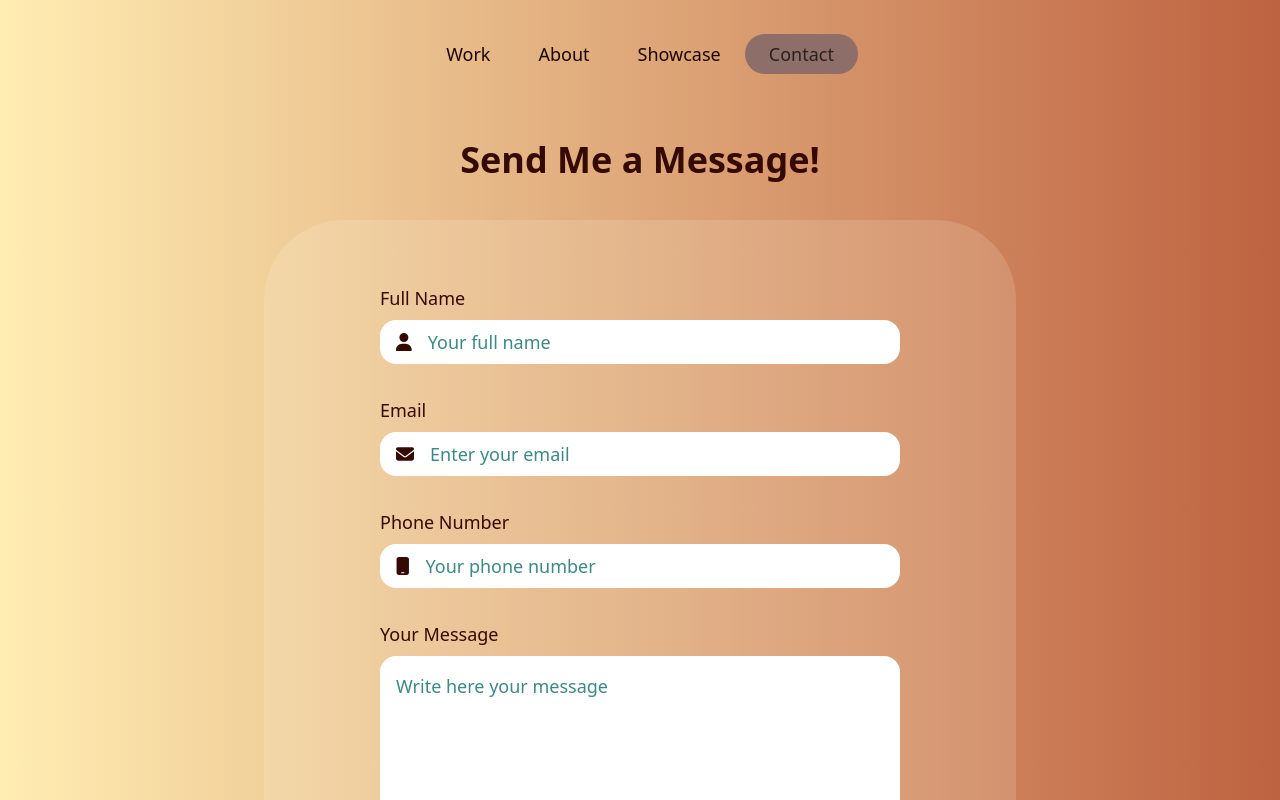
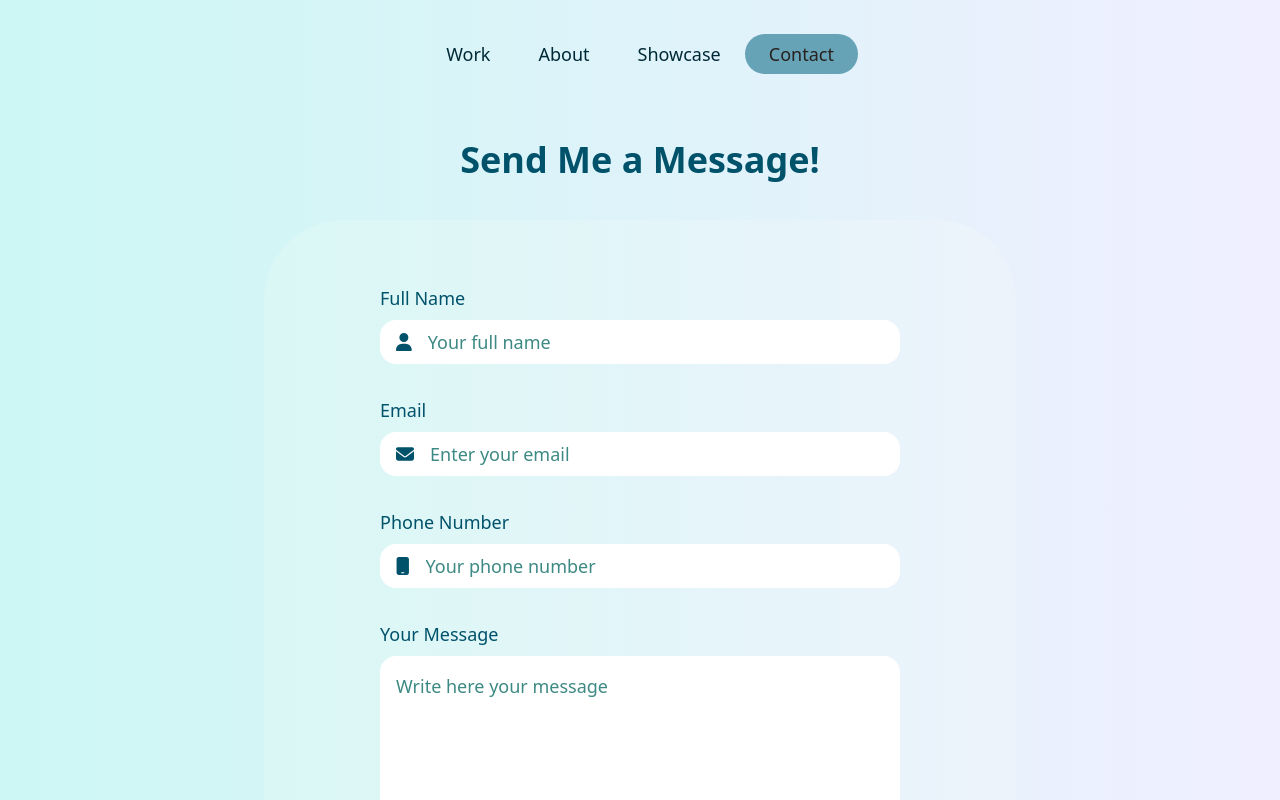
Before and after one commit to Ale-1508/portfolio, a Next.js app: page /contact in a window 1280 px wide. Shown: the top 800 px of the page. Built offline with nearby package versions, Linux system fonts and the light colour scheme.

Commit message:
FIX seasonal color logic

```diff
--- a/src/app/_core/components/buttons/PrimaryButton.tsx
+++ b/src/app/_core/components/buttons/PrimaryButton.tsx
@@ -15,7 +15,7 @@ export const PrimaryFormButton = ({ text }: PrimaryButtonProps) => {
         py-2 px-8 rounded-3xl
         text-white text-md font-normal font-sans select-none
         ${activePalette.bg.primary["500"]} cursor-pointer
-        ${activePalette.bg.hover} hover:shadow-2xl
+        ${activePalette.bg.hover["600"]} hover:shadow-2xl
         focus:outline-none focus:ring-2 focus:ring-primary-500 focus:ring-opacity-50
         duration-500 ease-out
       `}
@@ -34,7 +34,7 @@ export const PrimaryButton = ({ text }: PrimaryButtonProps) => {
         "py-2 px-8 rounded-3xl",
         "text-white text-sm font-normal font-sans select-none",
         activePalette.bg.primary["500"] + " cursor-pointer",
-        activePalette.bg.hover + " hover:shadow-2xl",
+        activePalette.bg.hover["600"] + " hover:shadow-2xl",
         "focus:outline-none focus:ring-2 focus:ring-primary-500 focus:ring-opacity-50",
         "duration-500 ease-out",
       )}
--- a/src/app/globals.css
+++ b/src/app/globals.css
@@ -10,6 +10,99 @@
   :root {
     --foreground: #171717;
   }
+}
+
+:root,
+[data-season="winter"] {
+  --palette-gradient: linear-gradient(to right, #ccf7f4, #f0efff);
+  --palette-50: 230 240 243;
+  --palette-100: 204 224 231;
+  --palette-150: 179 209 219;
+  --palette-200: 153 194 207;
+  --palette-250: 128 179 195;
+  --palette-300: 102 163 182;
+  --palette-350: 77 148 170;
+  --palette-400: 51 133 158;
+  --palette-450: 26 117 146;
+  --palette-500: 0 102 134;
+  --palette-550: 0 92 121;
+  --palette-600: 0 82 107;
+  --palette-650: 0 71 94;
+  --palette-700: 0 61 80;
+  --palette-750: 0 51 67;
+  --palette-800: 0 41 54;
+  --palette-850: 0 31 40;
+  --palette-900: 0 20 27;
+  --palette-950: 0 10 13;
+}
+
+[data-season="spring"] {
+  --palette-gradient: linear-gradient(to right, #fce9f9, #e3ffcc);
+  --palette-50: 234 241 232;
+  --palette-100: 213 227 209;
+  --palette-150: 192 214 186;
+  --palette-200: 171 200 163;
+  --palette-250: 150 186 140;
+  --palette-300: 128 172 117;
+  --palette-350: 107 158 94;
+  --palette-400: 86 145 71;
+  --palette-450: 65 131 48;
+  --palette-500: 44 117 25;
+  --palette-550: 40 105 23;
+  --palette-600: 35 94 20;
+  --palette-650: 31 82 18;
+  --palette-700: 26 70 15;
+  --palette-750: 22 59 13;
+  --palette-800: 18 47 10;
+  --palette-850: 13 35 7;
+  --palette-900: 9 23 5;
+  --palette-950: 4 12 2;
+}
+
+[data-season="summer"] {
+  --palette-gradient: linear-gradient(to right, #eed991, #ccf7f4);
+  --palette-50: 231 240 240;
+  --palette-100: 207 225 224;
+  --palette-150: 182 211 209;
+  --palette-200: 158 196 193;
+  --palette-250: 134 181 178;
+  --palette-300: 110 166 162;
+  --palette-350: 86 151 147;
+  --palette-400: 61 137 131;
+  --palette-450: 159 194 146;
+  --palette-500: 13 107 100;
+  --palette-550: 12 96 90;
+  --palette-600: 10 86 80;
+  --palette-650: 9 75 70;
+  --palette-700: 8 64 60;
+  --palette-750: 7 54 50;
+  --palette-800: 5 43 40;
+  --palette-850: 4 32 30;
+  --palette-900: 3 21 20;
+  --palette-950: 1 11 10;
+}
+
+[data-season="fall"] {
+  --palette-gradient: linear-gradient(to right, #ffedb2, #be6240);
+  --palette-50: 236 231 230;
+  --palette-100: 217 207 205;
+  --palette-150: 198 182 180;
+  --palette-200: 179 158 155;
+  --palette-250: 161 134 130;
+  --palette-300: 142 110 104;
+  --palette-350: 123 86 79;
+  --palette-400: 104 61 54;
+  --palette-450: 85 37 29;
+  --palette-500: 66 13 4;
+  --palette-550: 59 12 4;
+  --palette-600: 53 10 3;
+  --palette-650: 46 9 3;
+  --palette-700: 40 8 2;
+  --palette-750: 33 7 2;
+  --palette-800: 26 5 2;
+  --palette-850: 20 4 1;
+  --palette-900: 13 3 1;
+  --palette-950: 7 1 0;
 }
 
 body {
--- a/src/app/layout.tsx
+++ b/src/app/layout.tsx
@@ -4,6 +4,7 @@ import "./globals.css";
 
 import { NavbarProvider } from '@/components/navbar/context/NavbarContext';
 import Layout from "./_core/components/Layout";
+import { seasonScript } from "@/logic/_core/common/seasons";
 
 const geistSans = localFont({
   src: "./fonts/GeistVF.woff",
@@ -28,8 +29,9 @@ export default function RootLayout({
   children: React.ReactNode;
 }>) {
   return (
-    <html lang="en">
+    <html lang="en" suppressHydrationWarning>
       <head>
+        <script dangerouslySetInnerHTML={{ __html: seasonScript }} />
         <link rel="icon" href="/favicon.ico" sizes="any" />
       </head>
       <body
--- a/src/logic/_core/common/colors.ts
+++ b/src/logic/_core/common/colors.ts
@@ -1,5 +1,3 @@
-import { Season, getSeason } from "@/logic/_core/common/seasons"
-
 export interface ColorScheme { [key: number]: string; }
 
 export interface ColorPalette {
@@ -19,269 +17,64 @@ export interface ColorPalette {
   }
 }
 
-
-const winterPalette = {
+export const activePalette: ColorPalette = {
   text: {
     primary: {
-      50: `text-winter-50`,
-      100: `text-winter-100`,
-      150: `text-winter-150`,
-      200: `text-winter-200`,
-      250: `text-winter-250`,
-      300: `text-winter-300`,
-      350: `text-winter-350`,
-      400: `text-winter-400`,
-      450: `text-winter-450`,
-      500: `text-winter-500`,
-      550: `text-winter-550`,
-      600: `text-winter-600`,
-      650: `text-winter-650`,
-      700: `text-winter-700`,
-      750: `text-winter-750`,
-      800: `text-winter-800`,
-      850: `text-winter-850`,
-      900: `text-winter-900`,
-      950: `text-winter-950`,
+      50: `text-palette-50`,
+      100: `text-palette-100`,
+      150: `text-palette-150`,
+      200: `text-palette-200`,
+      250: `text-palette-250`,
+      300: `text-palette-300`,
+      350: `text-palette-350`,
+      400: `text-palette-400`,
+      450: `text-palette-450`,
+      500: `text-palette-500`,
+      550: `text-palette-550`,
+      600: `text-palette-600`,
+      650: `text-palette-650`,
+      700: `text-palette-700`,
+      750: `text-palette-750`,
+      800: `text-palette-800`,
+      850: `text-palette-850`,
+      900: `text-palette-900`,
+      950: `text-palette-950`,
     },
   },
-  bg:{
+  bg: {
     primary: {
-      50: `bg-winter-50`,
-      100: `bg-winter-100`,
-      150: `bg-winter-150`,
-      200: `bg-winter-200`,
-      250: `bg-winter-250`,
-      300: `bg-winter-300`,
-      350: `bg-winter-350`,
-      400: `bg-winter-400`,
-      450: `bg-winter-450`,
-      500: `bg-winter-500`,
-      550: `bg-winter-550`,
-      600: `bg-winter-600`,
-      650: `bg-winter-650`,
-      700: `bg-winter-700`,
-      750: `bg-winter-750`,
-      800: `bg-winter-800`,
-      850: `bg-winter-850`,
-      900: `bg-winter-900`,
-      950: `bg-winter-950`,
+      50: `bg-palette-50`,
+      100: `bg-palette-100`,
+      150: `bg-palette-150`,
+      200: `bg-palette-200`,
+      250: `bg-palette-250`,
+      300: `bg-palette-300`,
+      350: `bg-palette-350`,
+      400: `bg-palette-400`,
+      450: `bg-palette-450`,
+      500: `bg-palette-500`,
+      550: `bg-palette-550`,
+      600: `bg-palette-600`,
+      650: `bg-palette-650`,
+      700: `bg-palette-700`,
+      750: `bg-palette-750`,
+      800: `bg-palette-800`,
+      850: `bg-palette-850`,
+      900: `bg-palette-900`,
+      950: `bg-palette-950`,
     },
     hover: {
-      100: `hover:bg-winter-100`,
-      200: `hover:bg-winter-200`,
-      600: `hover:bg-winter-600`,
+      100: `hover:bg-palette-100`,
+      150: `hover:bg-palette-150`,
+      200: `hover:bg-palette-200`,
+      600: `hover:bg-palette-600`,
     },
-    selection: `selection:bg-winter-300`,
-    outline: `focus-within:outline-winter-300`
+    selection: `selection:bg-palette-300`,
+    outline: `focus-within:outline-palette-300`
   },
-  bgGradient: "linear-gradient(to right, #ccf7f4, #f0efff)",
+  bgGradient: "var(--palette-gradient)",
   primary: {},
   secondary: {},
   tertiary: {},
   accents: {},
 }
-
-const springPalette = {
-  text: {
-    primary: {
-      50: `text-spring-50`,
-      100: `text-spring-100`,
-      150: `text-spring-150`,
-      200: `text-spring-200`,
-      250: `text-spring-250`,
-      300: `text-spring-300`,
-      350: `text-spring-350`,
-      400: `text-spring-400`,
-      450: `text-spring-450`,
-      500: `text-spring-500`,
-      550: `text-spring-550`,
-      600: `text-spring-600`,
-      650: `text-spring-650`,
-      700: `text-spring-700`,
-      750: `text-spring-750`,
-      800: `text-spring-800`,
-      850: `text-spring-850`,
-      900: `text-spring-900`,
-      950: `text-spring-950`,
-    },
-  },
-  bg:{
-    primary: {
-      50: `bg-spring-50`,
-      100: `bg-spring-100`,
-      150: `bg-spring-150`,
-      200: `bg-spring-200`,
-      250: `bg-spring-250`,
-      300: `bg-spring-300`,
-      350: `bg-spring-350`,
-      400: `bg-spring-400`,
-      450: `bg-spring-450`,
-      500: `bg-spring-500`,
-      550: `bg-spring-550`,
-      600: `bg-spring-600`,
-      650: `bg-spring-650`,
-      700: `bg-spring-700`,
-      750: `bg-spring-750`,
-      800: `bg-spring-800`,
-      850: `bg-spring-850`,
-      900: `bg-spring-900`,
-      950: `bg-spring-950`,
-    },
-    hover: {
-      100: `hover:bg-spring-100`,
-      200: `hover:bg-spring-200`,
-      600: `hover:bg-spring-600`,
-    },
-    selection: `selection:bg-spring-300`,
-    outline: `focus-within:outline-spring-300`
-  },
-  bgGradient: "linear-gradient(to right, #fce9f9, #e3ffcc)",
-  primary: {},
-  secondary: {},
-  tertiary: {},
-  accents: {},
-}
-
-const summerPalette = {
-  text: {
-    primary: {
-      50: `text-summer-50`,
-      100: `text-summer-100`,
-      150: `text-summer-150`,
-      200: `text-summer-200`,
-      250: `text-summer-250`,
-      300: `text-summer-300`,
-      350: `text-summer-350`,
-      400: `text-summer-400`,
-      450: `text-summer-450`,
-      500: `text-summer-500`,
-      550: `text-summer-550`,
-      600: `text-summer-600`,
-      650: `text-summer-650`,
-      700: `text-summer-700`,
-      750: `text-summer-750`,
-      800: `text-summer-800`,
-      850: `text-summer-850`,
-      900: `text-summer-900`,
-      950: `text-summer-950`,
-    },
-  },
-  bg:{
-    primary: {
-      50: `bg-summer-50`,
-      100: `bg-summer-100`,
-      150: `bg-summer-150`,
-      200: `bg-summer-200`,
-      250: `bg-summer-250`,
-      300: `bg-summer-300`,
-      350: `bg-summer-350`,
-      400: `bg-summer-400`,
-      450: `bg-summer-450`,
-      500: `bg-summer-500`,
-      550: `bg-summer-550`,
-      600: `bg-summer-600`,
-      650: `bg-summer-650`,
-      700: `bg-summer-700`,
-      750: `bg-summer-750`,
-      800: `bg-summer-800`,
-      850: `bg-summer-850`,
-      900: `bg-summer-900`,
-      950: `bg-summer-950`,
-    },
-    hover: {
-      100: `hover:bg-summer-100`,
-      200: `hover:bg-summer-200`,
-      600: `hover:bg-summer-600`,
-    },
-    selection: `selection:bg-summer-300`,
-    outline: `focus-within:outline-summer-300`
-  },
-  bgGradient: "linear-gradient(to right, #eed991, #ccf7f4)",
-  primary: {},
-  secondary: {},
-  tertiary: {},
-  accents: {},
-}
-
-const fallPalette = {
-  text: {
-    primary: {
-      50: `text-fall-50`,
-      100: `text-fall-100`,
-      150: `text-fall-150`,
-      200: `text-fall-200`,
-      250: `text-fall-250`,
-      300: `text-fall-300`,
-      350: `text-fall-350`,
-      400: `text-fall-400`,
-      450: `text-fall-450`,
-      500: `text-fall-500`,
-      550: `text-fall-550`,
-      600: `text-fall-600`,
-      650: `text-fall-650`,
-      700: `text-fall-700`,
-      750: `text-fall-750`,
-      800: `text-fall-800`,
-      850: `text-fall-850`,
-      900: `text-fall-900`,
-      950: `text-fall-950`,
-    },
-  },
-  bg:{
-    primary: {
-      50: `bg-fall-50`,
-      100: `bg-fall-100`,
-      150: `bg-fall-150`,
-      200: `bg-fall-200`,
-      250: `bg-fall-250`,
-      300: `bg-fall-300`,
-      350: `bg-fall-350`,
-      400: `bg-fall-400`,
-      450: `bg-fall-450`,
-      500: `bg-fall-500`,
-      550: `bg-fall-550`,
-      600: `bg-fall-600`,
-      650: `bg-fall-650`,
-      700: `bg-fall-700`,
-      750: `bg-fall-750`,
-      800: `bg-fall-800`,
-      850: `bg-fall-850`,
-      900: `bg-fall-900`,
-      950: `bg-fall-950`,
-    },
-    hover: {
-      100: `hover:bg-fall-100`,
-      150: `hover:bg-fall-150`,
-      200: `hover:bg-fall-200`,
-      600: `hover:bg-fall-600`,
-    },
-    selection: `selection:bg-fall-300`,
-    outline: `focus-within:outline-fall-300`
-  },
-  bgGradient: "linear-gradient(to right, #ffedb2, #be6240)",
-  primary:{},
-  secondary: {},
-  tertiary: {},
-  accents: {},
-}
-
-export const getColorPalette = (): ColorPalette => {
-  const season: Season = getSeason();
-
-  //return springPalette; // PLACEHOLDER for testing purpose
-  switch (season) {
-    case "winter":
-      return winterPalette;
-    case "spring":
-      return springPalette;
-    case "summer":
-      return summerPalette;
-    case "fall":
-      return fallPalette;
-
-    default:
-      throw new Error("season not found")
-  }
-}
-
-export const activePalette: ColorPalette = getColorPalette()
--- a/src/logic/_core/common/seasons.ts
+++ b/src/logic/_core/common/seasons.ts
@@ -17,3 +17,5 @@ export const getSeason = (): Season | undefined => {
     return undefined
   }
 }
+
+export const seasonScript = `document.documentElement.dataset.season = (${getSeason.toString()})() ?? "";`
--- a/tailwind.config.ts
+++ b/tailwind.config.ts
@@ -102,89 +102,26 @@ const config: Config = {
           900: "#1e251b",
           950: "#0f130d",
         },
-        winter: {
-          50:  "#e6f0f3",
-          100: "#cce0e7",
-          150: "#b3d1db",
-          200: "#99c2cf",
-          250: "#80b3c3",
-          300: "#66a3b6",
-          350: "#4d94aa",
-          400: "#33859e",
-          450: "#1a7592",
-          500: "#006686",
-          550: "#005c79",
-          600: "#00526b",
-          650: "#00475e",
-          700: "#003d50",
-          750: "#003343",
-          800: "#002936",
-          850: "#001f28",
-          900: "#00141b",
-          950: "#000a0d",
-        },
-        spring: {
-          50:  "#eaf1e8",
-          100: "#d5e3d1",
-          150: "#c0d6ba",
-          200: "#abc8a3",
-          250: "#96ba8c",
-          300: "#80ac75",
-          350: "#6b9e5e",
-          400: "#569147",
-          450: "#418330",
-          500: "#2c7519",
-          550: "#286917",
-          600: "#235e14",
-          650: "#1f5212",
-          700: "#1a460f",
-          750: "#163b0d",
-          800: "#122f0a",
-          850: "#0d2307",
-          900: "#091705",
-          950: "#040c02",
-        },
-        summer: {
-          50:  "#e7f0f0",
-          100: "#cfe1e0",
-          150: "#b6d3d1",
-          200: "#9ec4c1",
-          250: "#86b5b2",
-          300: "#6ea6a2",
-          350: "#569793",
-          400: "#3d8983",
-          450: "#9fc292",
-          500: "#0d6b64",
-          550: "#0c605a",
-          600: "#0a5650",
-          650: "#094b46",
-          700: "#08403c",
-          750: "#073632",
-          800: "#052b28",
-          850: "#04201e",
-          900: "#031514",
-          950: "#010b0a",
-        },
-        fall: {
-          50:  "#ece7e6",
-          100: "#d9cfcd",
-          150: "#c6b6b4",
-          200: "#b39e9b",
-          250: "#a18682",
-          300: "#8e6e68",
-          350: "#7b564f",
-          400: "#683d36",
-          450: "#55251d",
-          500: "#420d04",
-          550: "#3b0c04",
-          600: "#350a03",
-          650: "#2e0903",
-          700: "#280802",
-          750: "#210702",
-          800: "#1a0502",
-          850: "#140401",
-          900: "#0d0301",
-          950: "#070100",
+        palette: {
+          50: "rgb(var(--palette-50) / <alpha-value>)",
+          100: "rgb(var(--palette-100) / <alpha-value>)",
+          150: "rgb(var(--palette-150) / <alpha-value>)",
+          200: "rgb(var(--palette-200) / <alpha-value>)",
+          250: "rgb(var(--palette-250) / <alpha-value>)",
+          300: "rgb(var(--palette-300) / <alpha-value>)",
+          350: "rgb(var(--palette-350) / <alpha-value>)",
+          400: "rgb(var(--palette-400) / <alpha-value>)",
+          450: "rgb(var(--palette-450) / <alpha-value>)",
+          500: "rgb(var(--palette-500) / <alpha-value>)",
+          550: "rgb(var(--palette-550) / <alpha-value>)",
+          600: "rgb(var(--palette-600) / <alpha-value>)",
+          650: "rgb(var(--palette-650) / <alpha-value>)",
+          700: "rgb(var(--palette-700) / <alpha-value>)",
+          750: "rgb(var(--palette-750) / <alpha-value>)",
+          800: "rgb(var(--palette-800) / <alpha-value>)",
+          850: "rgb(var(--palette-850) / <alpha-value>)",
+          900: "rgb(var(--palette-900) / <alpha-value>)",
+          950: "rgb(var(--palette-950) / <alpha-value>)",
         },
         supportingColors: {
           error: "#cc0000"
```
